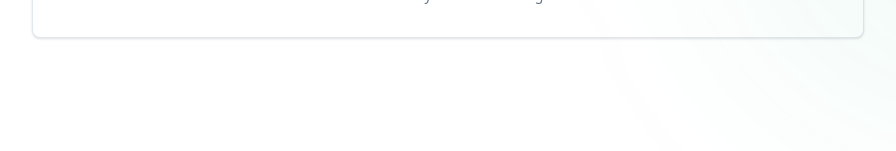
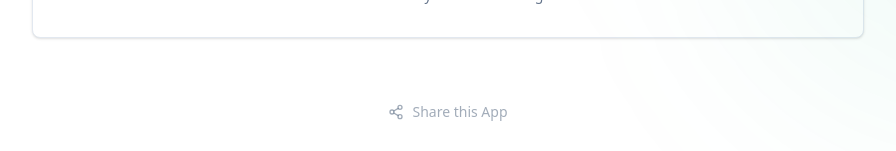
Before and after one commit to PyKataRyst/Recording-Effort, a React (Vite) app: page / in a window 1280 px wide. Shown: the part 826-977 px from the top of the page, without its empty margins (192-1088 px from the left). Before the commit the page ends 896 px from the top, so only its background shows below. Built offline with nearby package versions, Linux system fonts and the light colour scheme.

Commit message:
feat: add share app button

```diff
--- a/src/App.tsx
+++ b/src/App.tsx
@@ -1,7 +1,7 @@
 import { useState, useRef, useEffect, useCallback, useMemo } from 'react'
 import { type ClassValue, clsx } from "clsx"
 import { twMerge } from "tailwind-merge"
-import { Play, Pause, Save, Trash2, Download, Trash, CheckCircle2, Clock, Moon, Sun, BarChart3, RotateCcw } from 'lucide-react'
+import { Play, Pause, Save, Trash2, Download, Trash, CheckCircle2, Clock, Moon, Sun, BarChart3, RotateCcw, Share2 } from 'lucide-react'
 import { LineChart, Line, XAxis, YAxis, CartesianGrid, Tooltip, Legend, ResponsiveContainer } from 'recharts'
 import { SafeStorage } from './utils/SafeStorage'
 
@@ -708,7 +708,7 @@ function App() {
   const { records, addRecord, deleteRecord, clearHistory, exportCSV, getStats } = useHistory()
   const { theme, toggleTheme } = useTheme()
   const [taskName, setTaskName] = useState(() => SafeStorage.getItem('current-task-name') || "Focus Time")
-  const [showToast, setShowToast] = useState(false)
+  const [toast, setToast] = useState<{ show: boolean, message: string }>({ show: false, message: '' })
   const [activeTab, setActiveTab] = useState<'record' | 'stats'>('record')
 
   useEffect(() => {
@@ -718,11 +718,11 @@ function App() {
   const stats = useMemo(() => getStats(), [getStats, records])
 
   useEffect(() => {
-    if (showToast) {
-      const timer = setTimeout(() => setShowToast(false), 3000)
+    if (toast.show) {
+      const timer = setTimeout(() => setToast(prev => ({ ...prev, show: false })), 3000)
       return () => clearTimeout(timer)
     }
-  }, [showToast])
+  }, [toast.show])
 
   const handleReset = useCallback(() => {
     reset()
@@ -745,9 +745,33 @@ function App() {
       duration: time
     })
 
-    setShowToast(true)
+    setToast({ show: true, message: 'Effort Recorded!' })
     reset()
   }, [time, pause, taskName, addRecord, reset])
+
+  const handleShare = useCallback(async () => {
+    const shareData = {
+      title: 'Recording Effort',
+      text: '日々の努力を記録するシンプルなアプリ。',
+      url: window.location.href
+    }
+
+    if (navigator.share) {
+      try {
+        await navigator.share(shareData)
+      } catch (err) {
+        // User cancelled or share failed, ignore
+      }
+    } else {
+      // Fallback
+      try {
+        await navigator.clipboard.writeText(window.location.href)
+        setToast({ show: true, message: 'Copied to clipboard!' })
+      } catch (err) {
+        console.error('Failed to copy', err)
+      }
+    }
+  }, [])
 
   return (
     <div className="min-h-screen bg-background text-foreground flex flex-col font-sans transition-colors duration-300 relative overflow-hidden selection:bg-primary/20">
@@ -759,12 +783,12 @@ function App() {
       {/* Toast */}
       <div className={cn(
         "fixed top-4 right-4 z-50 flex items-center gap-3 px-6 py-4 bg-card/80 backdrop-blur-md text-foreground border border-border/50 rounded-2xl shadow-2xl transform transition-all duration-500 cubic-bezier(0.34, 1.56, 0.64, 1)",
-        showToast ? "translate-y-0 opacity-100 scale-100" : "-translate-y-8 opacity-0 pointer-events-none scale-95"
+        toast.show ? "translate-y-0 opacity-100 scale-100" : "-translate-y-8 opacity-0 pointer-events-none scale-95"
       )}>
         <div className="h-8 w-8 rounded-full bg-emerald-500/20 flex items-center justify-center flex-none">
           <CheckCircle2 className="w-5 h-5 text-emerald-500" />
         </div>
-        <span className="font-bold tracking-tight">Effort Recorded!</span>
+        <span className="font-bold tracking-tight">{toast.message}</span>
       </div>
 
       <header className="p-4 border-b border-border bg-card/50 backdrop-blur-sm sticky top-0 z-10 transition-colors duration-300">
@@ -888,6 +912,18 @@ function App() {
           </div>
         )}
       </main>
+
+      {/* Footer with Share */}
+      <footer className="p-6 text-center text-sm text-muted-foreground/60 pb-8 sm:pb-6">
+        <button
+          onClick={handleShare}
+          className="inline-flex items-center gap-2 px-4 py-2 rounded-full hover:bg-muted/50 transition-colors duration-200 group"
+          title="Share this app"
+        >
+          <Share2 className="w-4 h-4 group-hover:text-primary transition-colors" />
+          <span className="group-hover:text-foreground transition-colors">Share this App</span>
+        </button>
+      </footer>
     </div>
   )
 }
```
Also changed, not shown: 1 other file (tests, documents, lock files or other folders).
